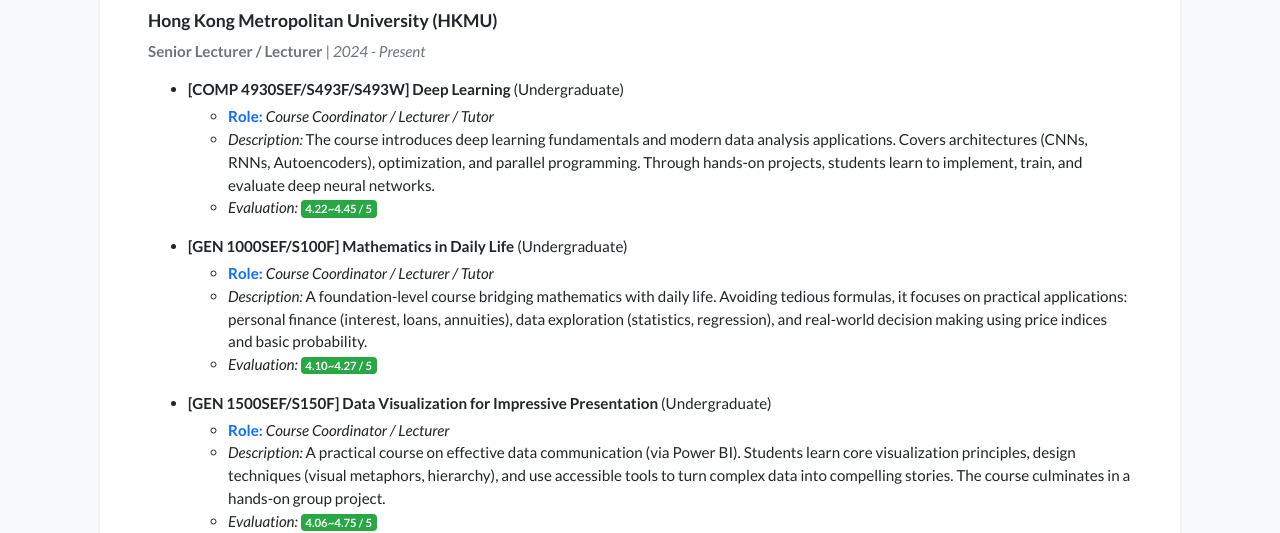
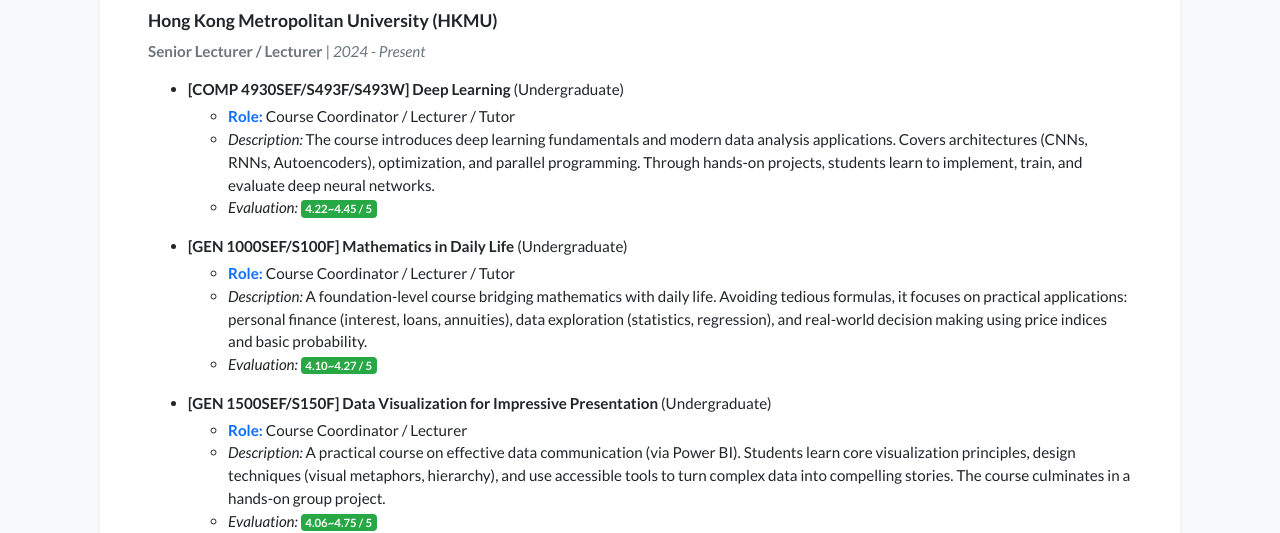
Before and after one commit to xiaoxuemakayley/xiaoxuemakayley.github.io, a Jekyll site: the page built from teaching.html, in a window 1280 px wide and 900 px high. Shown: the part 340-873 px from the top of the window. Built offline with Jekyll 4.4.1, drawn with Linux system fonts in a browser that asks for light colours; nearby versions of some CDN libraries; a style sheet for code colours, icons or effects is not loaded.

Commit message:
Update teaching.html

```diff
--- a/teaching.html
+++ b/teaching.html
@@ -34,7 +34,7 @@ permalink: /teaching/
             <li class="mb-3">
                 <strong>[COMP 4930SEF/S493F/S493W] Deep Learning</strong> (Undergraduate)
                 <ul class="mt-1">
-                    <li><strong style="color: #0d6efd;">Role:</strong> <em>Course Coordinator / Lecturer / Tutor</em></li>
+                    <li><strong style="color: #0d6efd;">Role:</strong> <span>Course Coordinator / Lecturer / Tutor</span></li>
                     <li><em>Description:</em> The course introduces deep learning fundamentals and modern data analysis applications. Covers architectures (CNNs, RNNs, Autoencoders), optimization, and parallel programming.
                       Through hands-on projects, students learn to implement, train, and evaluate deep neural networks.</li>
                     <li><em>Evaluation:</em> <span class="badge bg-success text-white">4.22~4.45 / 5</span></li>
@@ -43,7 +43,7 @@ permalink: /teaching/
             <li class="mb-3">
                 <strong>[GEN 1000SEF/S100F] Mathematics in Daily Life</strong> (Undergraduate)
                 <ul class="mt-1">
-                    <li><strong style="color: #0d6efd;">Role:</strong> <em>Course Coordinator / Lecturer / Tutor</em></li>
+                    <li><strong style="color: #0d6efd;">Role:</strong> <span>Course Coordinator / Lecturer / Tutor</span></li>
                     <li><em>Description:</em> A foundation-level course bridging mathematics with daily life. Avoiding tedious formulas, it focuses on practical applications: personal finance (interest, loans, annuities), data exploration (statistics, regression),
                       and real-world decision making using price indices and basic probability.</li>
                     <li><em>Evaluation:</em> <span class="badge bg-success text-white">4.10~4.27 / 5</span></li>
@@ -52,7 +52,7 @@ permalink: /teaching/
             <li class="mb-3">
                 <strong>[GEN 1500SEF/S150F] Data Visualization for Impressive Presentation</strong> (Undergraduate)
                 <ul class="mt-1">
-                    <li><strong style="color: #0d6efd;">Role:</strong> <em>Course Coordinator / Lecturer</em></li>
+                    <li><strong style="color: #0d6efd;">Role:</strong> <span>Course Coordinator / Lecturer</span></li>
                     <li><em>Description:</em> A practical course on effective data communication (via Power BI). Students learn core visualization principles, design techniques (visual metaphors, hierarchy), and use accessible tools to turn complex data into compelling stories.
                       The course culminates in a hands-on group project.</li>
                     <li><em>Evaluation:</em> <span class="badge bg-success text-white">4.06~4.75 / 5</span></li>
@@ -61,7 +61,7 @@ permalink: /teaching/
             <li class="mb-3">
                 <strong>[COMP 1080SEF/8080SEF] Introduction to Computer Programming / Python Programming</strong> (Undergraduate/Postgraduate)
                 <ul class="mt-1">
-                    <li><strong style="color: #0d6efd;">Role:</strong> <em>Tutor</em></li>
+                    <li><strong style="color: #0d6efd;">Role:</strong> <span>Tutor</span></li>
                     <li><em>Description:</em> A core foundation course introducing fundamental programming concepts using Python. Students progress from basic syntax and control structures to designing functions and manipulating data collections (lists, dictionaries),
                       ultimately gaining the skills to develop structured programs and solve real-world problems.</li>
                     <li><em>Evaluation:</em> <span class="badge bg-success text-white">4.75~4.92 / 5</span></li>
@@ -75,7 +75,7 @@ permalink: /teaching/
             <li>
                 <strong>[CS3342/3343] Software Engineering</strong>
                 <ul class="mt-1">
-                    <li><em>Role:</em> Teaching Assistant Leader</li>
+                    <li><strong style="color: #0d6efd;">Role:</strong> <span>Teaching Assistant Leader</span></li>
                     <li><em>Responsibilities:</em> Graded assignments, held weekly tutorial sessions, mentored student projects.</li>
                 </ul>
             </li>
```
